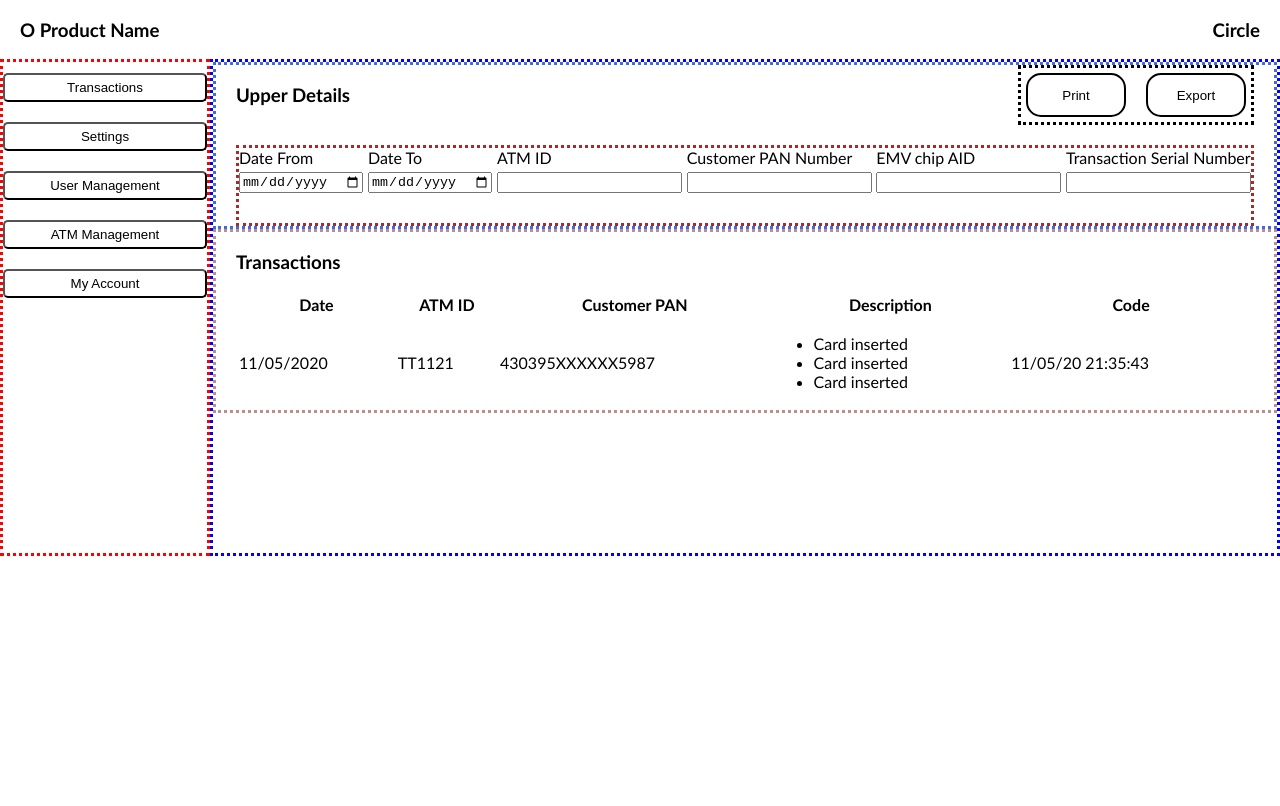
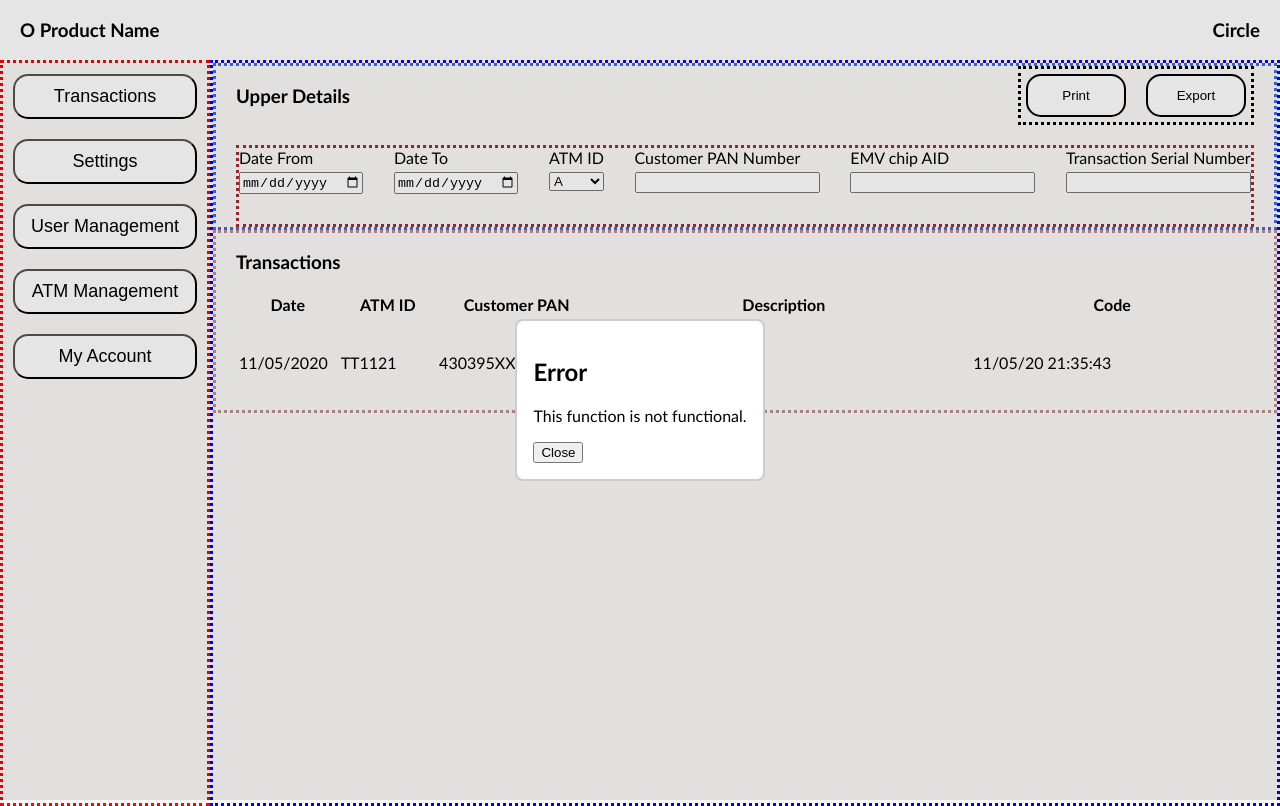
Before and after one commit to dest-ly/tsearch, a React (Vite) app: page / in a window 1280 px wide. Both pictures are taken after a click on the button "Settings". Built offline with nearby package versions, Linux system fonts and the light colour scheme.

Commit message:
Modified table width + extra CSS rules

```diff
--- a/src/App.module.css
+++ b/src/App.module.css
@@ -1,12 +1,14 @@
 .body {
     display: grid;
     grid-template-columns: 210px minmax(0, 1fr);
+    background-color: #faf9f7;
 }
 
 .workspace {
     border-style: dotted;
     border-color: blue;
-    height: auto;
+    /* Temporary */
+    height: calc(100dvh - 60px);
 
     display: flex;
     flex-direction: column;
--- a/src/components/Filters.tsx
+++ b/src/components/Filters.tsx
@@ -30,23 +30,28 @@ export function Filters() {
                 </div>
 
                 <div className={styles.parameter}>
-                    <label htmlFor="date">ATM ID</label>
-                    <input type="number" id="date" name="date" />
+                    <label htmlFor="atm">ATM ID</label>
+                    <select name="atm" id="atm">
+                        <option value="A">A</option>
+                        <option value="B">B</option>
+                        <option value="C">C</option>
+                        <option value="D">D</option>
+                    </select>
                 </div>
 
                 <div className={styles.parameter}>
-                    <label htmlFor="date">Customer PAN Number</label>
-                    <input type="search" id="date" name="date" />
+                    <label htmlFor="pan">Customer PAN Number</label>
+                    <input type="search" id="pan" name="pan" />
                 </div>
 
                 <div className={styles.parameter}>
-                    <label htmlFor="date">EMV chip AID</label>
-                    <input type="search" id="date" name="date" />
+                    <label htmlFor="emv">EMV chip AID</label>
+                    <input type="search" id="emv" name="emv" />
                 </div>
 
                 <div className={styles.parameter}>
-                    <label htmlFor="date">Transaction Serial Number</label>
-                    <input type="search" id="date" name="date" />
+                    <label htmlFor="tsn">Transaction Serial Number</label>
+                    <input type="search" id="tsn" name="tsn" />
                 </div>
             </div>
         </div>
--- a/src/components/Sidebar.tsx
+++ b/src/components/Sidebar.tsx
@@ -1,23 +1,52 @@
+import { useEffect, useRef, useState } from 'react';
 import styles from '../styles/Sidebar.module.css'
 
 export function Sidebar() {
+    // Dialog for non-functioning buttons
+    const [isOpen, setIsOpen] = useState<boolean>(false);
+    const dialogRef = useRef<HTMLDialogElement | null>(null);
+
+    useEffect(() => {
+        const dialog = dialogRef.current;
+        if (!dialog) return;
+
+        if (isOpen) {
+        if (!dialog.open) dialog.showModal();
+        } else {
+        if (dialog.open) dialog.close();
+        }
+    }, [isOpen]);
+
     return (
         <div className={styles.sidebar}>
             <button type="button" className={styles.button}>
                 Transactions
             </button>
-            <button type="button" className={styles.button}>
+            <button onClick={() => setIsOpen(true)} type="button" className={styles.button}>
                 Settings
             </button>
-            <button type="button" className={styles.button}>
+            <button onClick={() => setIsOpen(true)} type="button" className={styles.button}>
                 User Management
             </button>
-            <button type="button" className={styles.button}>
+            <button onClick={() => setIsOpen(true)} type="button" className={styles.button}>
                 ATM Management
             </button>
-            <button type="button" className={styles.button}>
+            <button onClick={() => setIsOpen(true)} type="button" className={styles.button}>
                 My Account
             </button>
+
+            {/* Dialog for non-functioning buttons */}
+            <dialog
+                ref={dialogRef}
+                onClose={() => setIsOpen(false)}
+                style={{ borderRadius: '8px', border: '2px solid #ccc', padding: '1rem', gap: '0.25rem' }}
+            >
+                <div>
+                    <h2>Error</h2>
+                    <p>This function is not functional.</p>
+                    <button onClick={() => setIsOpen(false)}>Close</button>
+                </div>
+            </dialog>
         </div>
     )
 }
--- a/src/components/Transactions.tsx
+++ b/src/components/Transactions.tsx
@@ -8,11 +8,11 @@ export function Transactions() {
             <table style={{width: "100%"}}>
                 {/* Header */}
                 <tr>
-                    <th>Date</th>
-                    <th>ATM ID</th>
-                    <th>Customer PAN</th>
-                    <th>Description</th>
-                    <th>Code</th>
+                    <th style={{width: '10%' }}>Date</th>
+                    <th style={{width: '10%' }}>ATM ID</th>
+                    <th style={{width: '10%' }}>Customer PAN</th>
+                    <th style={{width: '40%' }}>Description</th>
+                    <th style={{width: '30%' }}>Code</th>
                 </tr>
                 {/* Contents, dynamically generated */}
                 <tr>
--- a/src/styles/Header.module.css
+++ b/src/styles/Header.module.css
@@ -1,5 +1,6 @@
 .header {
     padding: 0px 20px;
+    height: 60px;
     display: flex;
     flex-direction: row;
     justify-content: space-between;
--- a/src/styles/Sidebar.module.css
+++ b/src/styles/Sidebar.module.css
@@ -14,7 +14,10 @@
     /* border-style: solid; */
     /* border-color: black; */
     padding: 5px 10px;
-    border-radius: 5px;;
+    border-radius: 15px;;
     background-color: white;
     cursor: pointer;
+    font-size: large;
+    padding: 10px;
+    margin: 0 10px;
 }
```
